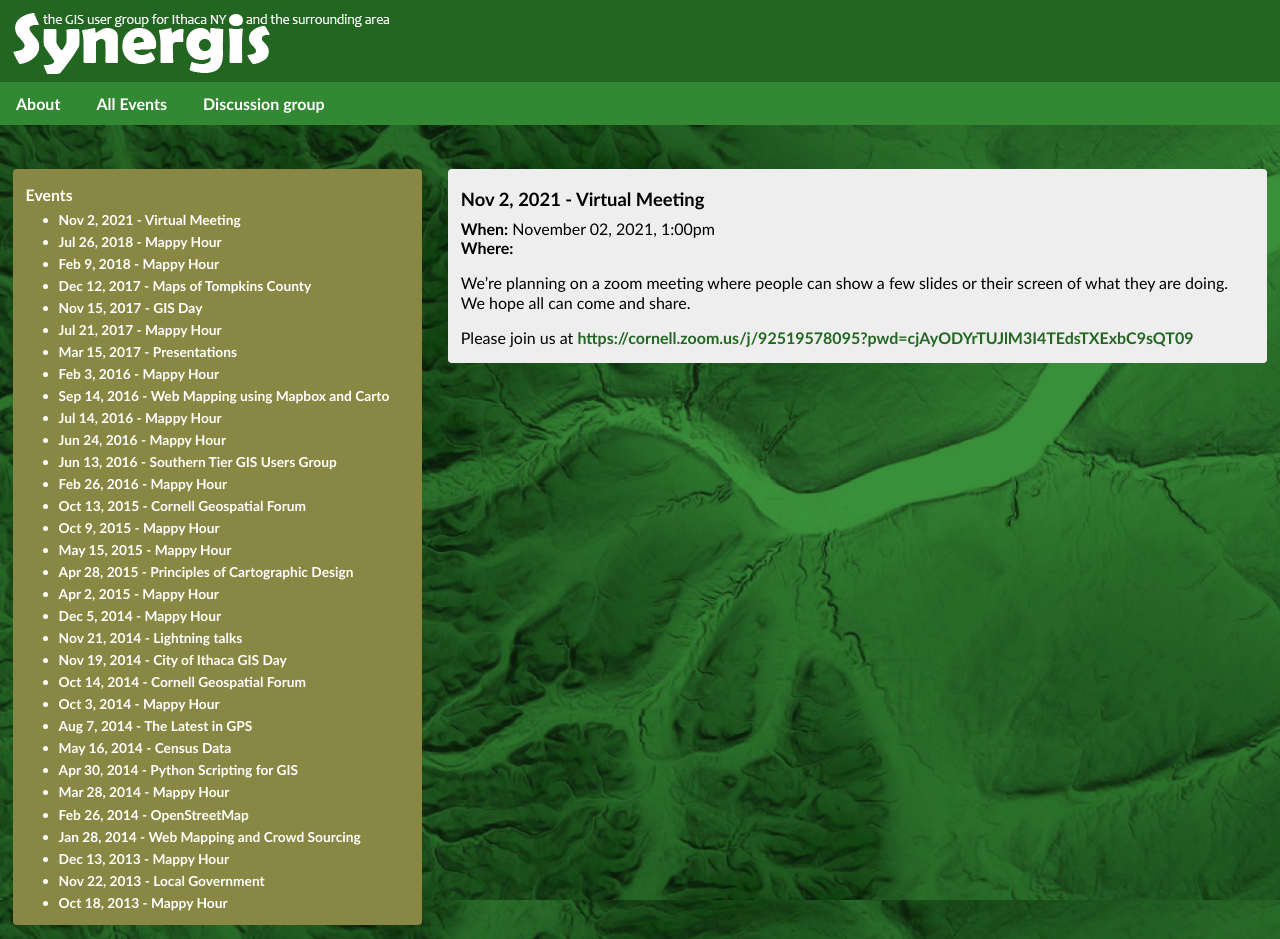
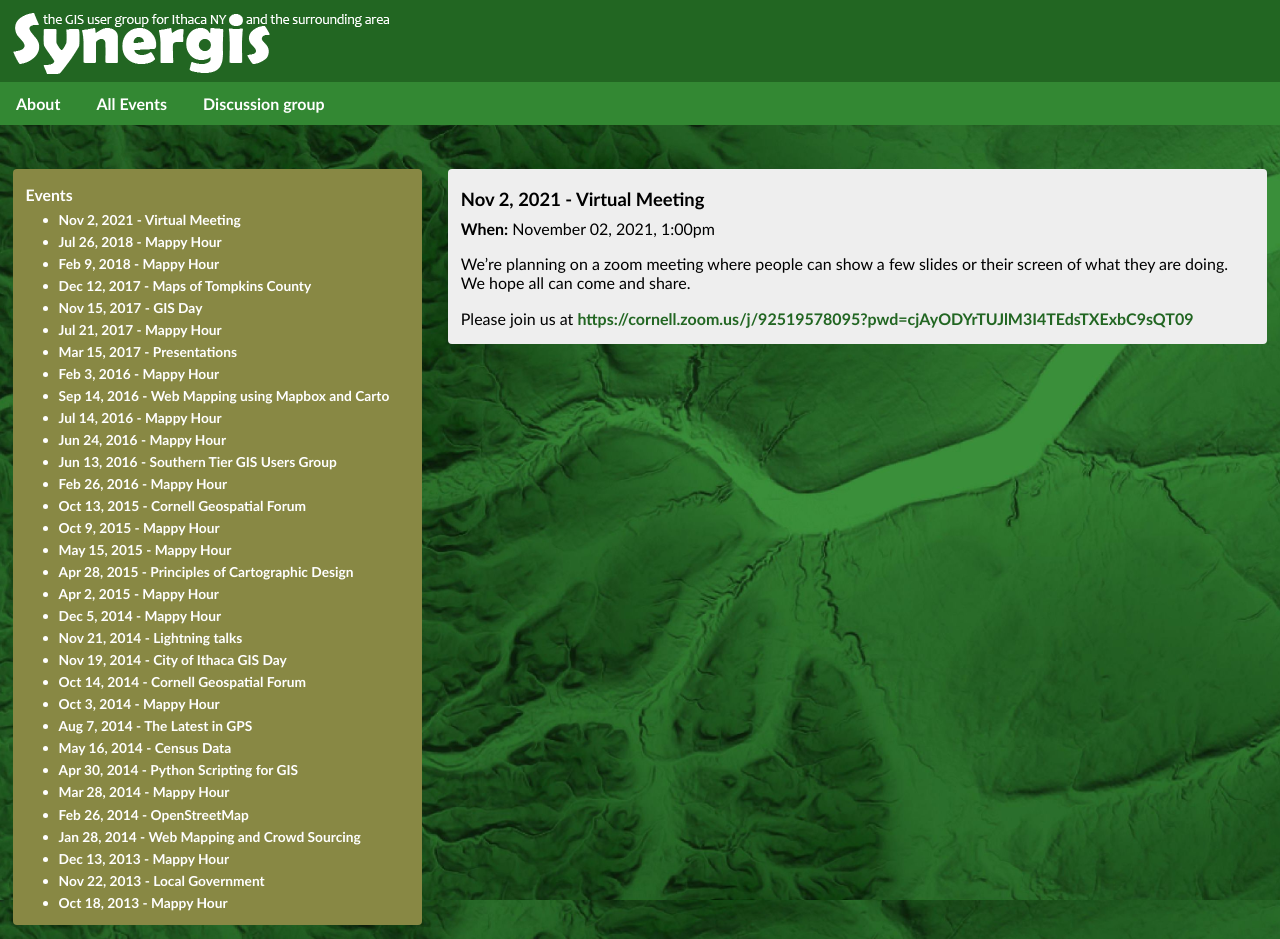
Before and after one commit to synergis-ny/synergis-ny.github.io, a Jekyll site: the page built from events/_posts/2021-11-02-zoom.md, in a window 1280 px wide. Built offline with Jekyll 4.4.1, drawn with Linux system fonts in a browser that asks for light colours.

Commit message:
handle events with no address

```diff
--- a/_layouts/event.html
+++ b/_layouts/event.html
@@ -7,7 +7,11 @@ layout: default
 <article class='event'>
     <h2>{{ page.title }}</h2>
     <div class='when'><b>When:</b> {{ page.date | date: '%B %d, %Y' }}, {{ page.time }}</div>
-    <div class='where'><b>Where:</b> <a href='https://www.google.com/maps/place/{{ page.address }}'>{{ page.location }}</a></div>
+    {% if page.address %}
+      <div class='where'><b>Where:</b> <a href='https://www.google.com/maps/place/{{ page.address }}'>{{ page.location }}</a></div>
+    {% elsif page.location %}
+      <div class='where'><b>Where:</b> {{ page.location }}</div>
+    {% endif %}
     <div class='notes'>{{ page.notes }}</div>
     <div class='entry'>{{ content }}</div>
 </article>
```
